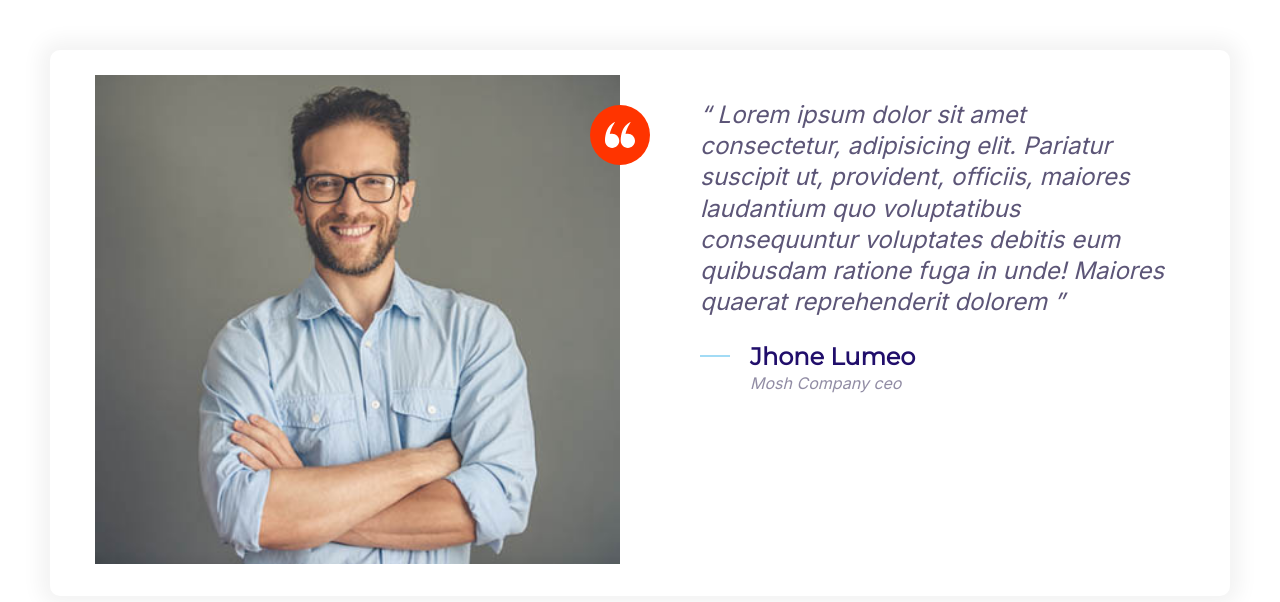
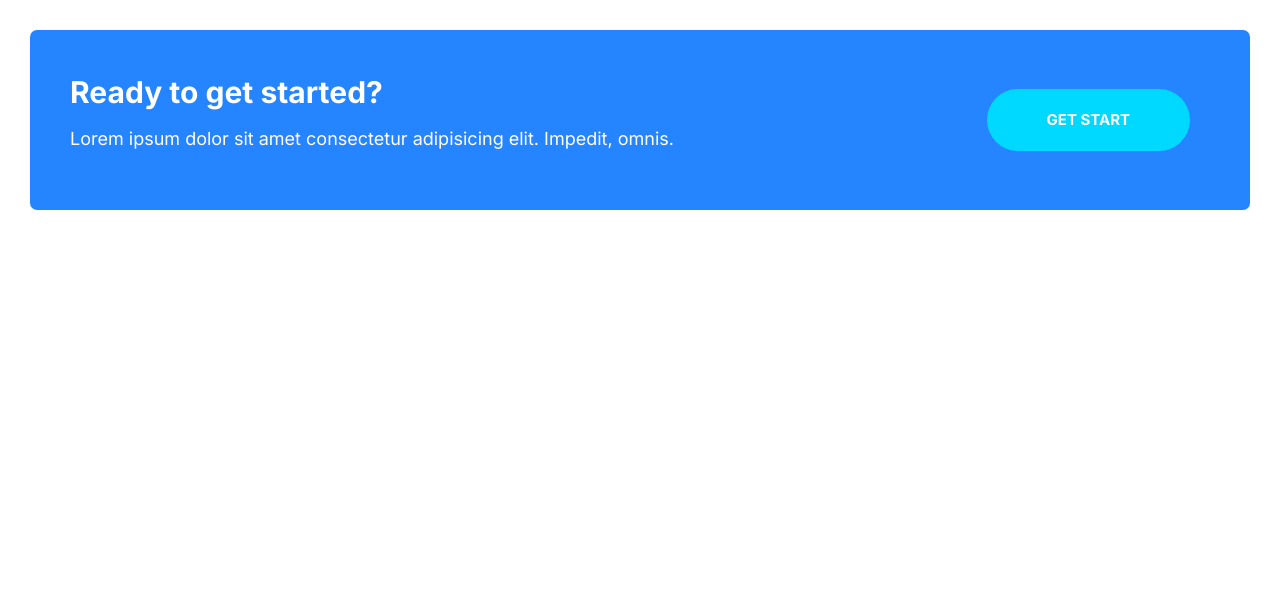
Before and after one commit to youhess/moshify_project, a plain HTML site: page index.html in a window 1280 px wide. Drawn offline with Linux system fonts and the light colour scheme.

Commit message:
set up callout

```diff
--- a/css/stylel.css
+++ b/css/stylel.css
@@ -235,6 +235,10 @@ a {
   width: 100%;
   display: inline-block;
 }
+.button--long {
+  padding-right: 6rem;
+  padding-left: 6rem;
+}
 @media screen and (min-width: 1024px) {
   .button {
     font-size: 1.5rem;
@@ -400,6 +404,8 @@ a {
 /* grids */
 .grid {
   display: grid;
+  /* justify-items */
+  /* align-items */
 }
 
 @media screen and (min-width: 768px) {
@@ -437,3 +443,38 @@ a {
     right: -1rem;
   }
 }
+/* callout */
+.callout {
+  border-radius: 7px;
+  padding: 4rem;
+}
+.callout__title {
+  color: white;
+  margin-top: 0;
+  font-size: 3rem;
+}
+.callout--primary {
+  background: var(--color-primary);
+  color: white;
+}
+.callout .button {
+  /* ?? */
+  justify-self: center;
+  align-self: center;
+}
+.callout__content {
+  text-align: center;
+}
+@media screen and (min-width: 768px) {
+  .callout .grid--1x2 {
+    grid-template-columns: 1fr auto;
+  }
+  .callout__content {
+    text-align: left;
+  }
+  .callout .button {
+    /* ?? */
+    justify-self: start;
+    margin: 0 2rem;
+  }
+}
--- a/index.html
+++ b/index.html
@@ -18,39 +18,17 @@
     <link rel="stylesheet" href="css/stylel.css" />
     <title>Document</title>
   </head>
-  <body style="padding: 5rem">
-    <div class="card testimonial">
+  <body style="padding: 3rem">
+    <div class="callout callout--primary">
       <div class="grid grid--1x2">
-        <div class="testimonial__image">
-          <img src="images/testimonial.jpg" alt="testimonial" />
-          <span class="icon-container icon-container--accent testimonial__icon">
-            <svg class="icon icon--small icon--white">
-              <use xlink:href="images/sprite.svg#quotes"></use>
-            </svg>
-          </span>
+        <div class="callout__content">
+          <h2 class="callout__title">Ready to get started?</h2>
+          <p>
+            Lorem ipsum dolor sit amet consectetur adipisicing elit. Impedit,
+            omnis.
+          </p>
         </div>
-
-        <blockquote class="quote">
-          <p class="quote__text">
-            Lorem ipsum dolor sit amet consectetur, adipisicing elit. Pariatur
-            suscipit ut, provident, officiis, maiores laudantium quo
-            voluptatibus consequuntur voluptates debitis eum quibusdam ratione
-            fuga in unde! Maiores quaerat reprehenderit dolorem
-          </p>
-          <footer>
-            <div class="media">
-              <div class="media__image">
-                <svg class="icon icon--primary quote__line">
-                  <use xlink:href="images/sprite.svg#line"></use>
-                </svg>
-              </div>
-              <div class="media__body">
-                <h3 class="media__title quote__author">Jhone Lumeo</h3>
-                <p class="media__content">Mosh Company ceo</p>
-              </div>
-            </div>
-          </footer>
-        </blockquote>
+        <a href="#" class="button button--secondary button--long">Get Start</a>
       </div>
     </div>
   </body>
```
Also changed, not shown: components/callout.html (added, +11 -0 lines).
